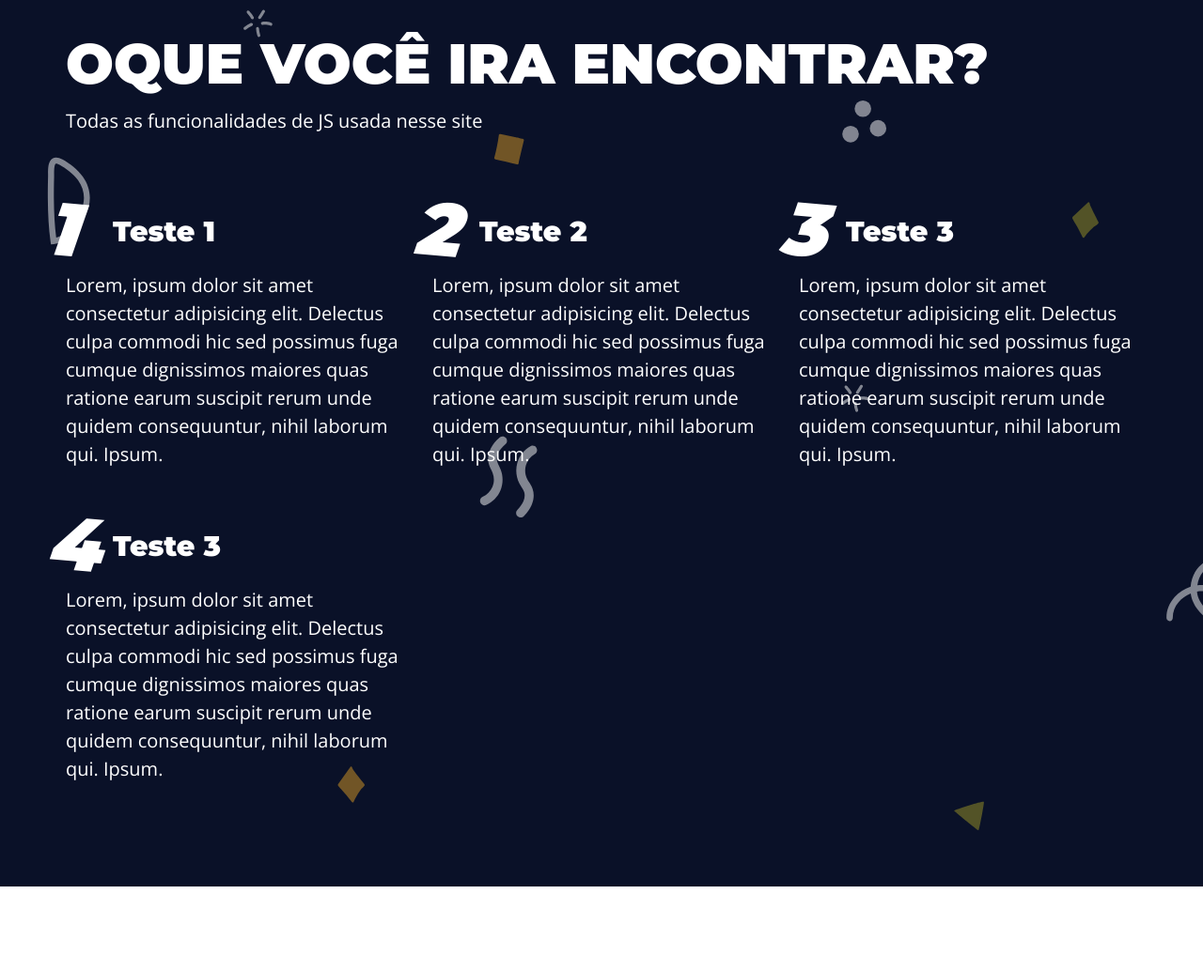
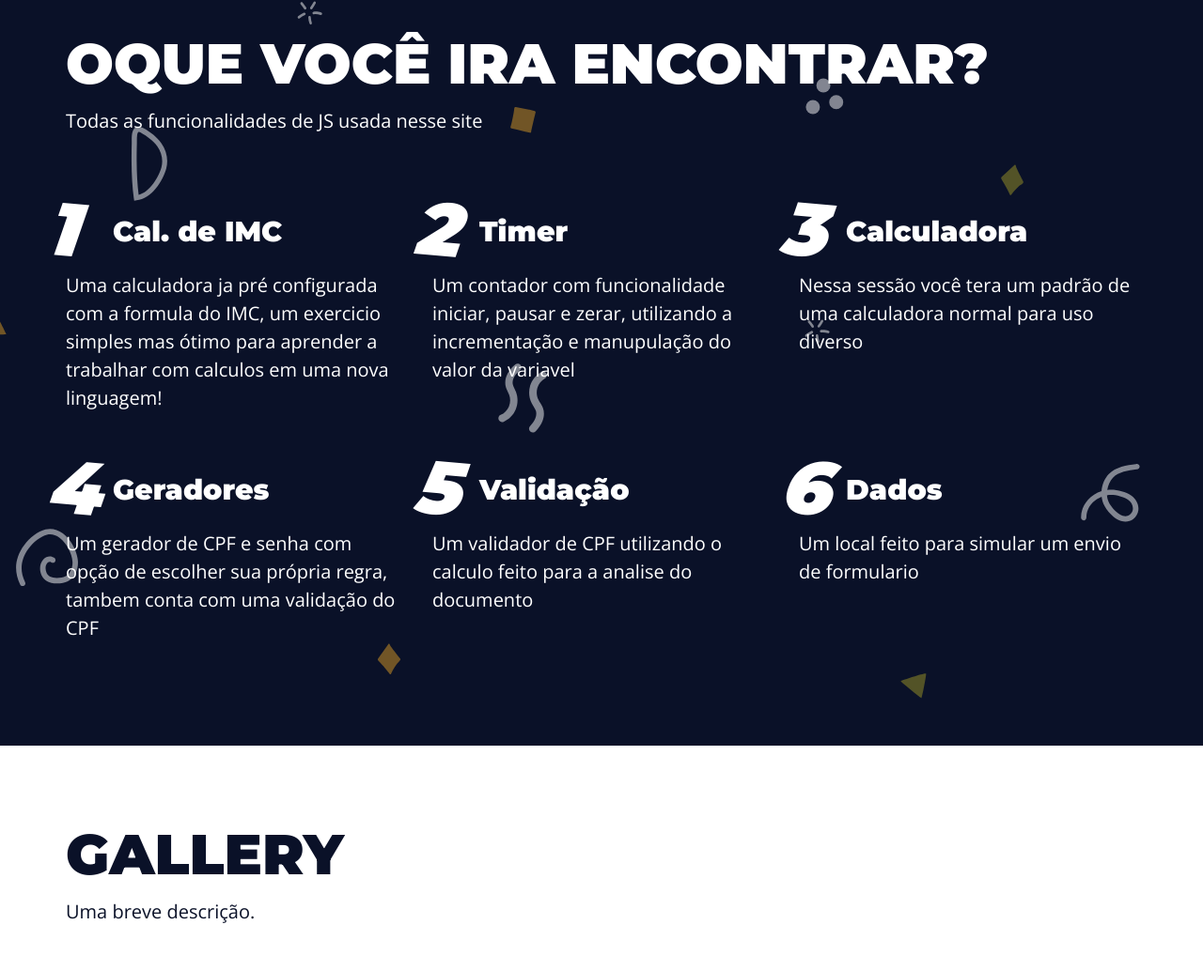
Before and after one commit to JoaoDallagnol/pagina_java_script, a plain HTML site: page index.html in a window 1280 px wide. Shown: the part 1743-2777 px from the top of the page at 94% size. Drawn offline with nearby package versions, Linux system fonts and the light colour scheme.

Commit message:
sessão de funcionalidades finalizada

```diff
--- a/index.html
+++ b/index.html
@@ -70,20 +70,28 @@
             <p class="grid-description">Todas as funcionalidades de JS usada nesse site</p>
             <div class="grid">
                 <article>
-                    <h3>Teste 1</h3>
-                    <p>Lorem, ipsum dolor sit amet consectetur adipisicing elit. Delectus culpa commodi hic sed possimus fuga cumque dignissimos maiores quas ratione earum suscipit rerum unde quidem consequuntur, nihil laborum qui. Ipsum.</p>
+                    <h3>Cal. de IMC</h3>
+                    <p>Uma calculadora ja pré configurada com a formula do IMC, um exercicio simples mas ótimo para aprender a trabalhar com calculos em uma nova linguagem!</p>
                 </article>
                 <article>
-                    <h3>Teste 2</h3>
-                    <p>Lorem, ipsum dolor sit amet consectetur adipisicing elit. Delectus culpa commodi hic sed possimus fuga cumque dignissimos maiores quas ratione earum suscipit rerum unde quidem consequuntur, nihil laborum qui. Ipsum.</p>
+                    <h3>Timer</h3>
+                    <p>Um contador com funcionalidade iniciar, pausar e zerar, utilizando a incrementação e manupulação do valor da variavel</p>
                 </article>
                 <article>
-                    <h3>Teste 3</h3>
-                    <p>Lorem, ipsum dolor sit amet consectetur adipisicing elit. Delectus culpa commodi hic sed possimus fuga cumque dignissimos maiores quas ratione earum suscipit rerum unde quidem consequuntur, nihil laborum qui. Ipsum.</p>
+                    <h3>Calculadora</h3>
+                    <p>Nessa sessão você tera um padrão de uma calculadora normal para uso diverso</p>
                 </article>
                 <article>
-                    <h3>Teste 3</h3>
-                    <p>Lorem, ipsum dolor sit amet consectetur adipisicing elit. Delectus culpa commodi hic sed possimus fuga cumque dignissimos maiores quas ratione earum suscipit rerum unde quidem consequuntur, nihil laborum qui. Ipsum.</p>
+                    <h3>Geradores</h3>
+                    <p>Um gerador de CPF e senha com opção de escolher sua própria regra, tambem conta com uma validação do CPF</p>
+                </article>
+                <article>
+                    <h3>Validação</h3>
+                    <p>Um validador de CPF utilizando o calculo feito para a analise do documento</p>
+                </article>
+                <article>
+                    <h3>Dados</h3>
+                    <p>Um local feito para simular um envio de formulario </p>
                 </article>
             </div>
         </div>
```
